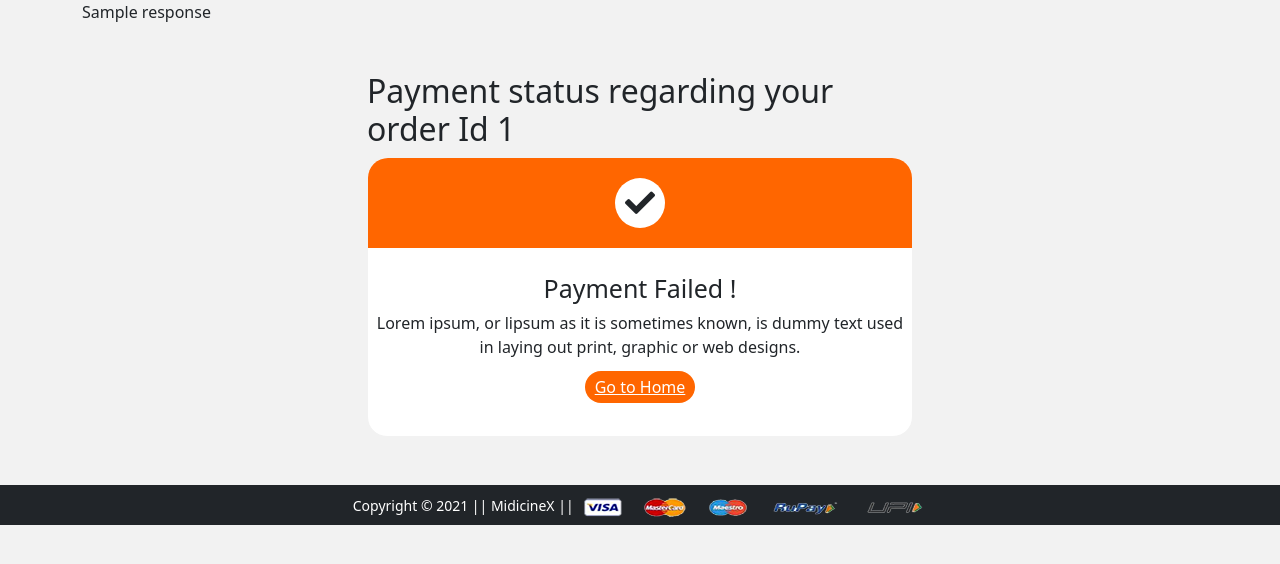
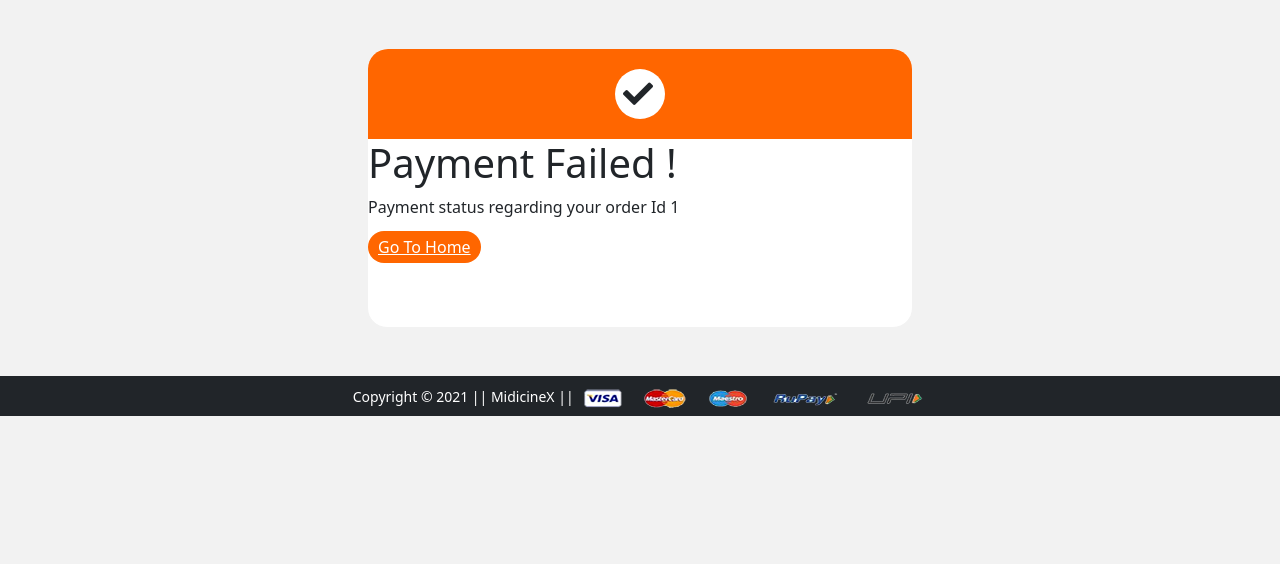
Before and after one commit to visheshsolanki12345/medicinx, a Django app: template app/templates/app/paymentstatus.html in a window 1280 px wide. Shown: the part 56-620 px from the top of the page. Run offline with Django 3.2, Linux system fonts and the light colour scheme; the template is opened without the code that fills it: most values are stand-ins (such as "Sample title", 1, 10 or a date in 2020); some libraries are stand-ins or nearby versions.

Commit message:
first commit

```diff
--- a/app/templates/app/paymentstatus.html
+++ b/app/templates/app/paymentstatus.html
@@ -5,29 +5,30 @@
 
 
 <div class="container">
-    {{response}}
+    {% comment %} {{response}} {% endcomment %}
    <div class="row">
       <div class="col-md-6 mx-auto mt-5">
-      <h2>Payment status regarding your order Id {{response.ORDERID}}</h2>
+
         {% if response.RESPCODE == '01' %}
          <div class="payment">
             <div class="payment_header">
-               <div class="check"><i class="fa fa-check" aria-hidden="true"></i></div>
+               <div class="check"><i class="fa fa-check" aria-hidden="true" style="width:40px ; height: 50px; margin-right: 4px; margin-bottom:-4px;"></i></div>
             </div>
             <div class="content">
                <h1>Payment Success !</h1>
-               <p>Lorem ipsum, or lipsum as it is sometimes known, is dummy text used in laying out print, graphic or web designs. </p>
-               <a href="#">Go to Home</a>
+               <p>Payment status regarding your order Id {{response.ORDERID}}</p>
+               <a href="{% url 'orders' %}">Your Orders</a>
             </div>
         {% else %}
             <div class="payment">
-            <div class="payment_header">
-               <div class="check"><i class="fa fa-check" aria-hidden="true"></i></div>
+            <div class="payment_header1">
+               <div class="check"><i class="fa fa-check" aria-hidden="true" style="width:40px ; height: 50px; margin-right: 4px; margin-bottom:-4px;"></i></div>
             </div>
-            <div class="content">
+            <div class="content1">
                <h1>Payment Failed !</h1>
-               <p>Lorem ipsum, or lipsum as it is sometimes known, is dummy text used in laying out print, graphic or web designs. </p>
-               <a href="#">Go to Home</a>
+               <p>Payment status regarding your order Id {{response.ORDERID}}</p>
+               {% comment %} <a href="{% url 'orders' %}" class='btn btn-primary shodow px-5 py-2 ms-4'>Check Your Orders Status</a> {% endcomment %}
+               <a href="{% url 'home' %}">Go To Home</a>
             </div>
          </div>
         {% endif%}
@@ -67,10 +68,16 @@
 	}
    .payment_header
    {
+	   background:rgba(9,102,0,1);
+	   padding:20px;
+       border-radius:20px 20px 0px 0px;
+   }
+
+   .payment_header1
+   {
 	   background:rgba(255,102,0,1);
 	   padding:20px;
        border-radius:20px 20px 0px 0px;
-
    }
 
    .check
@@ -108,6 +115,17 @@
         color:#fff;
         border-radius:30px;
         padding:5px 10px;
+        background:rgba(9,102,0,1);
+        transition:all ease-in-out 0.3s;
+    }
+
+    .content1 a
+    {
+        width:200px;
+        height:35px;
+        color:#fff;
+        border-radius:30px;
+        padding:5px 10px;
         background:rgba(255,102,0,1);
         transition:all ease-in-out 0.3s;
     }
--- a/app/views.py
+++ b/app/views.py
@@ -347,6 +347,7 @@ def payment_done(request):
             'WEBSITE': 'WEBSTAGING',
             'CHANNEL_ID': 'WEB',
             'CALLBACK_URL':'https://medicinex.herokuapp.com/handlepayment/',
+            # 'CALLBACK_URL':'http://127.0.0.1:8000/handlepayment/',
 
         }
         param_dict['CHECKSUMHASH'] = Checksum.generate_checksum(param_dict, MERCHANT_KEY)
```
